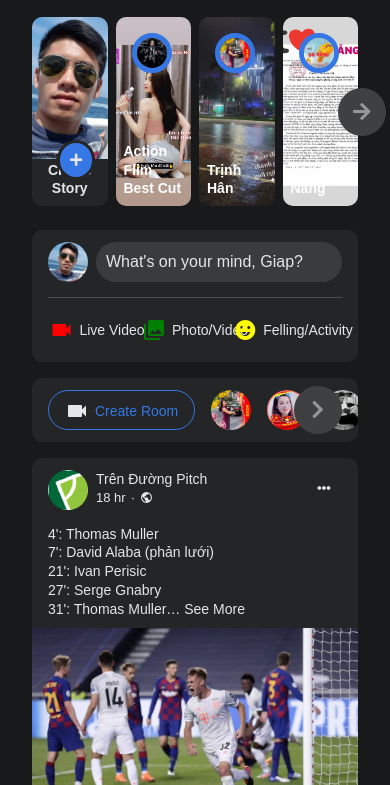
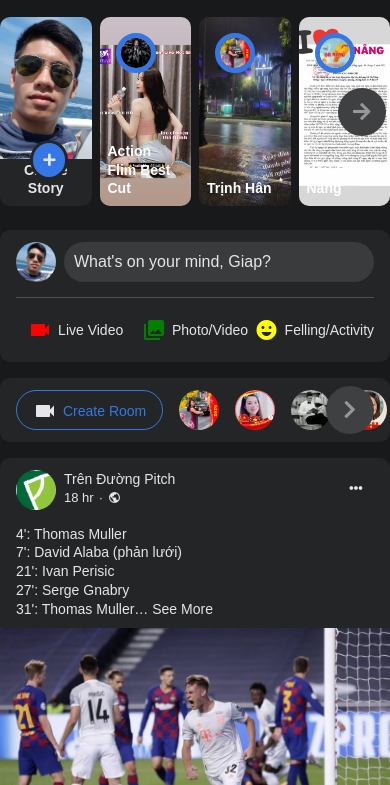
Before and after one commit to ngocgiap162/facebook-timeline-darkmode-clone, a plain HTML site: page index.html in a window 390 px wide. Shown: the part 59-844 px from the top of the page. Drawn offline with Linux system fonts and the light colour scheme.

Commit message:
update repondsive mobile

```diff
--- a/assets/css/responsive.css
+++ b/assets/css/responsive.css
@@ -106,9 +106,14 @@
     }
     .main_center{
         width: 100%;
+        padding-left: 0;
+        padding-right: 0;
     }
     .story_item_5,
     .story_item_6{
         display: none;
     }
+    .create_story_btn{
+        right: 8px;
+    }
 }
```
